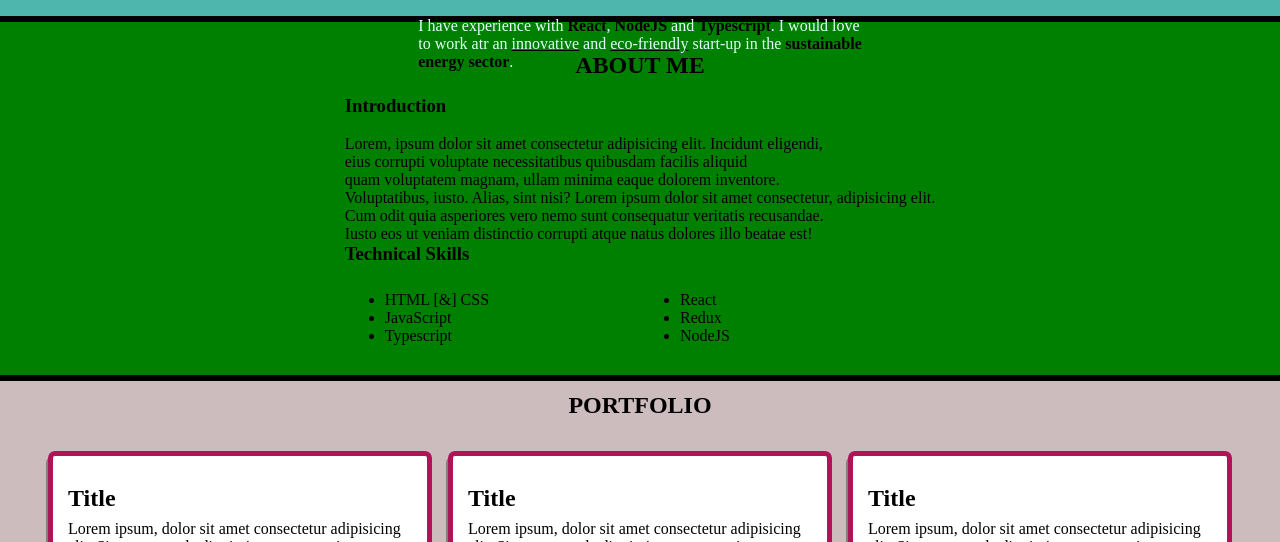
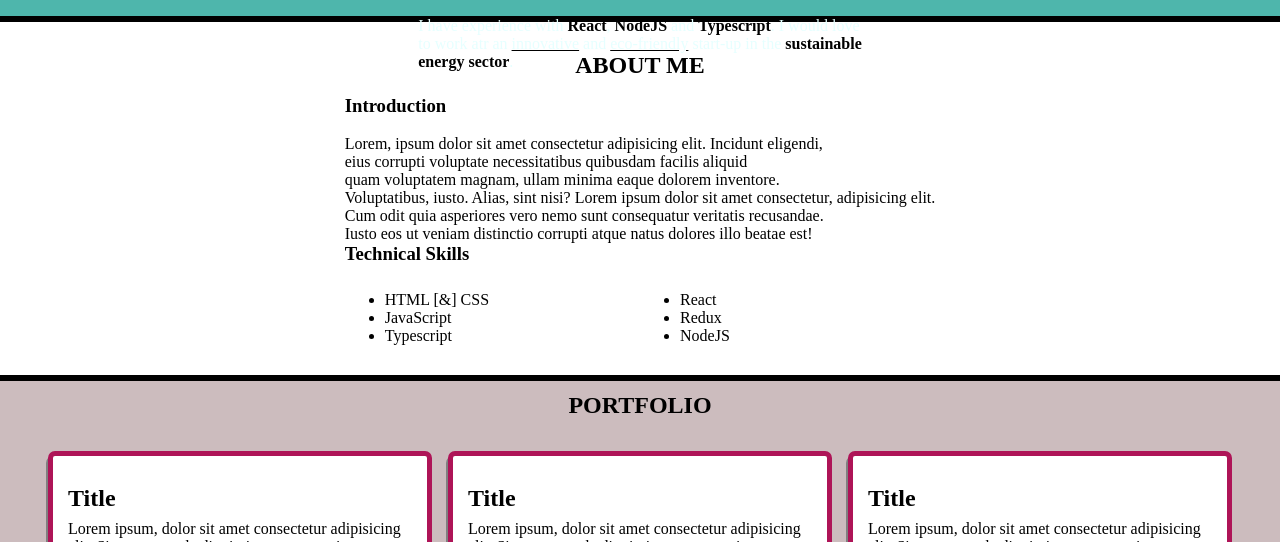
Before and after one commit to boolean-uk/html-full-stack-portfolio, a plain HTML site: page index.html in a window 1280 px wide. Shown: the part 258-800 px from the top of the page. Drawn offline with Linux system fonts and the light colour scheme.

Commit message:
Correct color

```diff
--- a/style.css
+++ b/style.css
@@ -3,7 +3,7 @@
 }
 
 body {
-    background-color: green;
+    /* background-color: green; */
 }
 
 .container {
```
